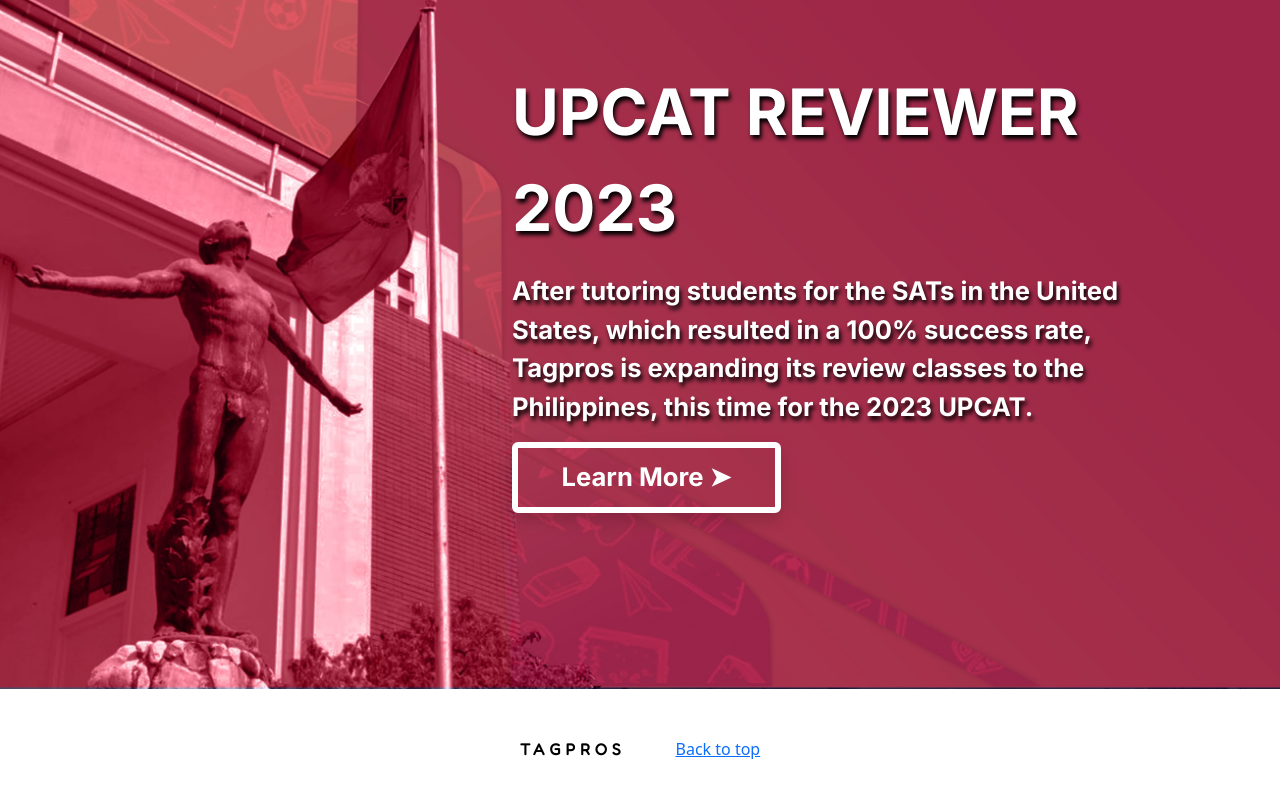
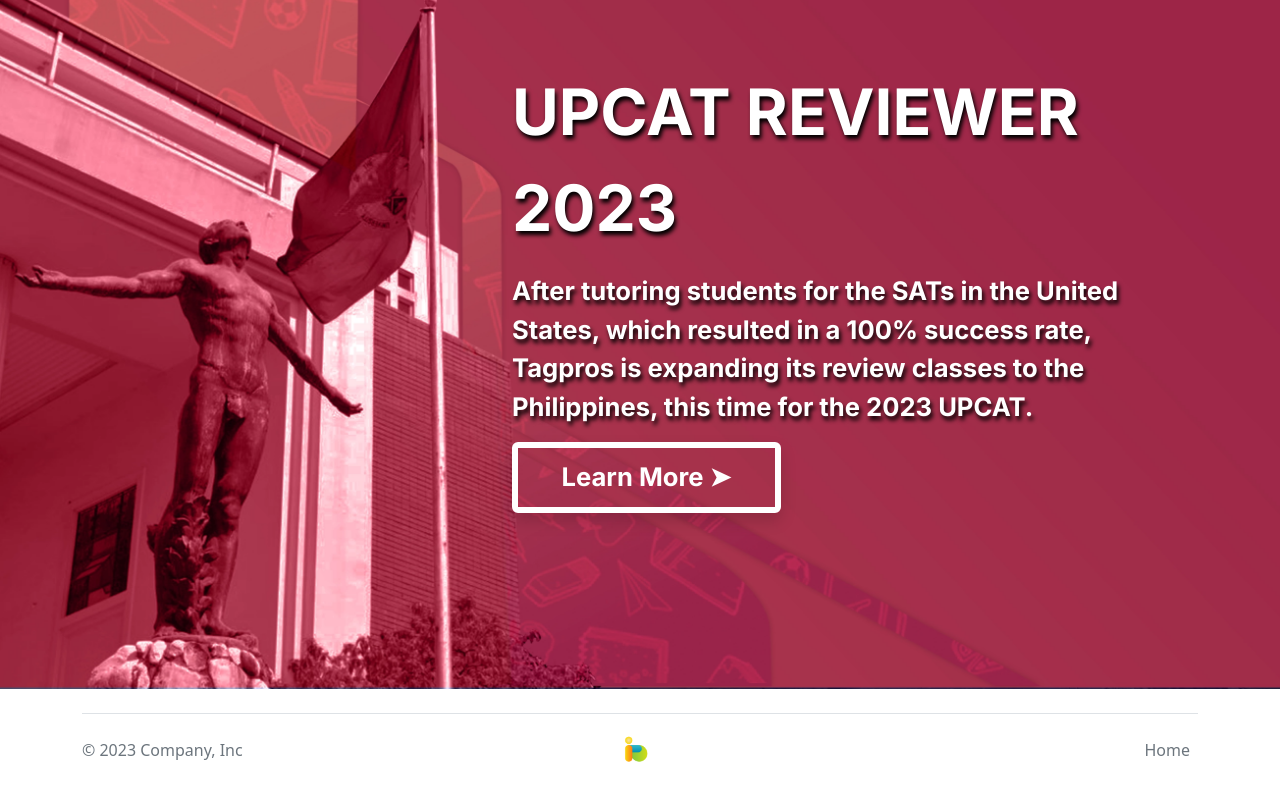
Before and after one commit to Mac12880/nextJSProject, a Next.js app in the folder app/: page / in a window 1280 px wide. Shown: the part 1485-2285 px from the top of the page. Built offline with nearby package versions, Linux system fonts and the light colour scheme.

Commit message:
fixed loginNavbar logo, added shadows on navbar

```diff
--- a/app/components/footer.js
+++ b/app/components/footer.js
@@ -2,11 +2,26 @@ import React from 'react'
 
 const Footer = () => {
   return (
-    <div className='d-flex p-5 footer justify-content-center align-items-center flex-direction-row'>
-        <div className='footerGrid'>
-            <b className='navbarLogoText'>TAGPROS</b>
-            <a href="#">Back to top</a>
-        </div>
+    // <div className='d-flex p-5 footer justify-content-center align-items-center flex-direction-row'>
+    //     <div className='footerGrid'>
+    //         <b className='navbarLogoText'>TAGPROS</b>
+    //         <a href="#">Back to top</a>
+    //     </div>
+    // </div>
+    <div className='container'>
+        <footer className='d-flex flex-wrap justify-content-between align-items-center py-3 my-4 border-top text-secondary'>
+            <p className='col-md-4 mb-0 text-body-secondary'>© 2023 Company, Inc</p>
+            <a href='/' className='col-md-4 d-flex align-items-center justify-content-center mb-3 mb-md-0 me-md-auto link-body-emphasis text-decoration-none'>
+                <img className="loginNavbarLogo bi me-2" src="/tagproslogo.png" alt="TAGPROS" />
+            </a>
+            <ul className='nav col-md-4 justify-content-end text-decoration-none'>
+                <li>
+                    <a href='#' className='nav-link px-2 text-secondary'>
+                    Home
+                    </a>
+                </li>
+            </ul>
+        </footer>
     </div>
   )
 }
--- a/app/components/loginNavbar.js
+++ b/app/components/loginNavbar.js
@@ -16,8 +16,8 @@ const LoginNavbar = () => {
     // console.log("clicked")
   }
   return (
-      <div className='loginNavbar d-flex flex-column flex-shrink-0 p-3'>
-        <a href='/' className='d-flex justify-content-center mb-md-0 me-md-auto link-body-emphasis text-decoration-none'>
+      <div className='loginNavbar navbarShadow d-flex flex-column flex-shrink-0 p-3'>
+        <a href='/' className='d-flex justify-content-center  link-body-emphasis text-decoration-none'>
           <img className="loginNavbarLogo" src="/tagproslogo.png" alt="TAGPROS" />
           {/* <span className='loginNavbarLogoText text-black'>TAGPROS</span> */}
         </a>
--- a/app/components/sLoginNavbar.js
+++ b/app/components/sLoginNavbar.js
@@ -16,7 +16,7 @@ const SLoginNavbar = () => {
     // console.log("clicked")
     }
     return (
-        <div className='sloginNavbar d-flex flex-column flex-shrink-0'>
+        <div className='sloginNavbar navbarShadow d-flex flex-column flex-shrink-0'>
             <Tooltip title="TAGPROS" placement="right" arrow>
                 <a href='/' className='d-flex justify-content-center py-3 px-0 link-body-emphasis text-decoration-none'
                 data-bs-toggle='tooltip' data-bs-placement='right' data-bs-original-title='TAGPROS'>
--- a/app/styles/globals.css
+++ b/app/styles/globals.css
@@ -164,8 +164,6 @@ a {
 }
 .loginNavbarLogo{
   width: 40px;
-  margin-left: auto;
-  margin-right: auto;
 }
 .loginNavbarLogoText{
   font-size: calc(1.275rem + 0.3vw);
@@ -196,8 +194,11 @@ a {
   border: 1px solid;
   border-radius: 0.375rem;
 }
-
-
+.navbarShadow{
+  border-color: rgba(248, 249, 250, 1);
+  border: 1px solid rgba(0, 0, 0, 0.175);
+  box-shadow: 0 0.5rem 1rem rgba(0, 0, 0, 0.15);
+}
 
 
 /* Login Dashboard */
@@ -205,7 +206,6 @@ a {
   width: 80%;
   height: 100vh;
   /* background-color: #f2f2f2; */
-  /* background-color: black; */
 }
 .headerDashboard{
   height: 73px;
@@ -307,3 +307,10 @@ a {
     margin-left: 0px;
   }
 }
+
+@media screen and (max-width: 998px){
+  .navButton{
+    margin-top: 5px;
+    margin-left: 0px;
+  }
+}
```
